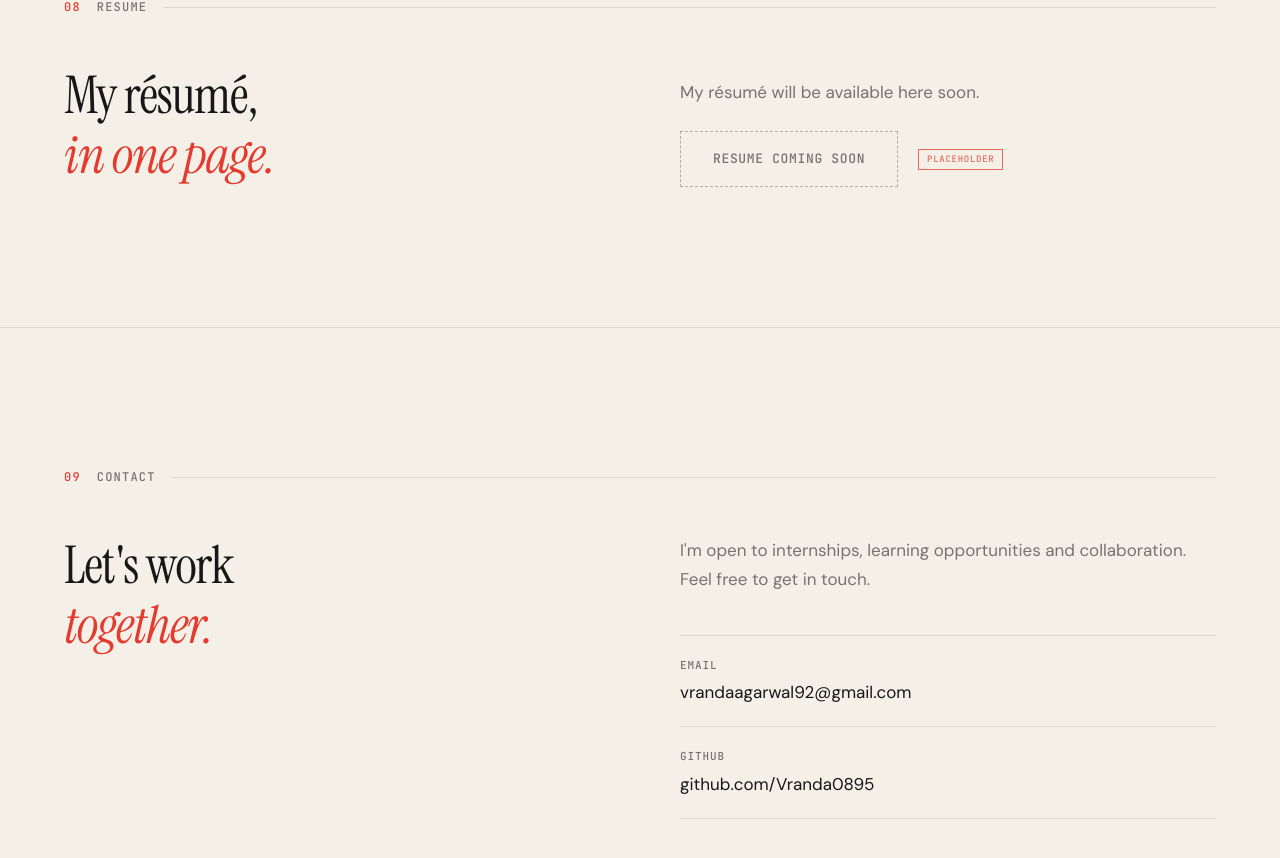
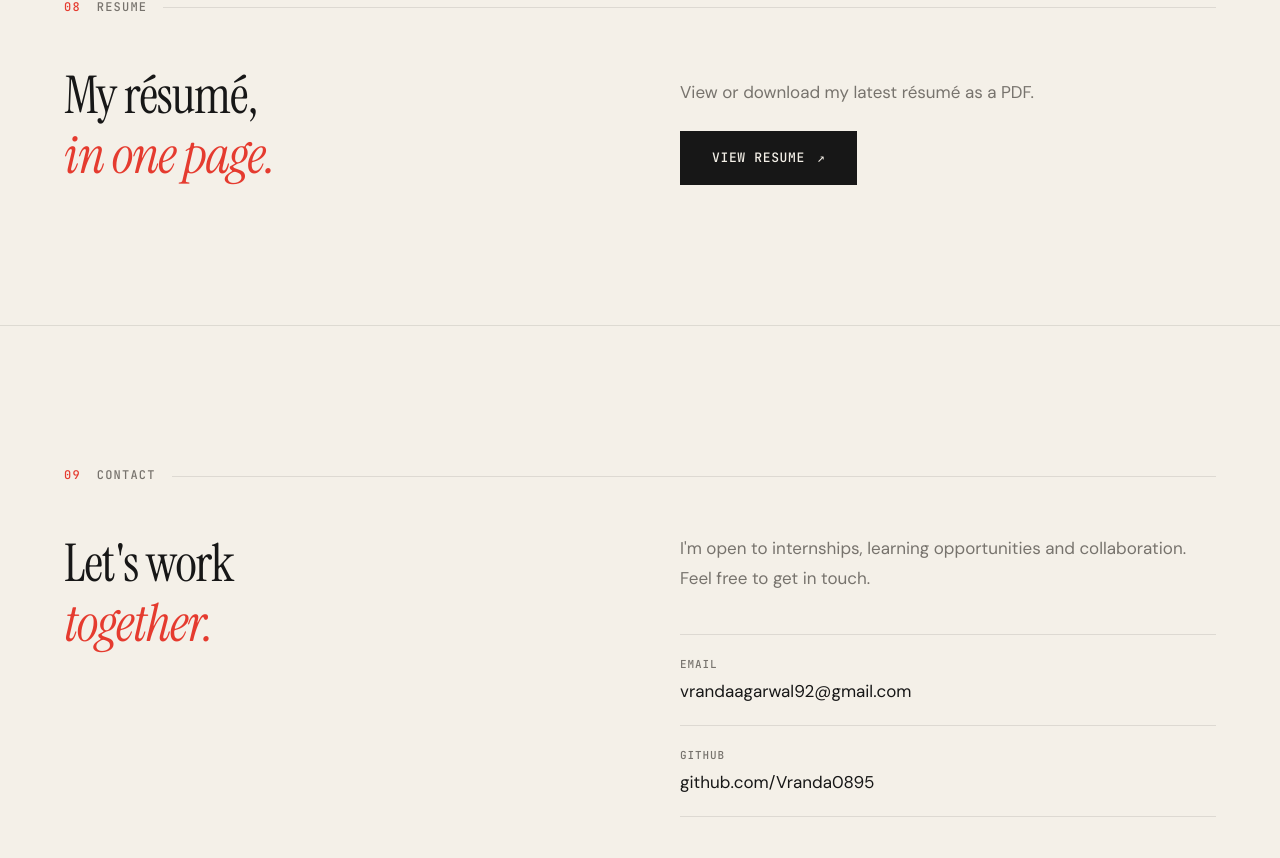
Before and after one commit to Vranda0895/Portfolio, a React (Vite) app: page / in a window 1280 px wide. Shown: the part 7713-8571 px from the top of the page. Built offline with nearby package versions, Linux system fonts and the light colour scheme.

Commit message:
Add updated resume

```diff
--- a/src/data/content.ts
+++ b/src/data/content.ts
@@ -20,8 +20,7 @@ export const PERSON = {
  *   2. Set RESUME_URL below to '/Vranda-Agarwal-Resume.pdf'
  * While RESUME_URL is empty, a clearly marked placeholder is shown.
  */
-export const RESUME_URL = '';
-
+export const RESUME_URL = '/Vranda-Agarwal-Resume.pdf';
 /* ─── Contact ──────────────────────────────────────────────
  * Verified details only. No LinkedIn profile has been provided,
  * so none is shown. Add one here when you have it:
```
Also changed, not shown: 1 other file (tests, documents, lock files or other folders).
